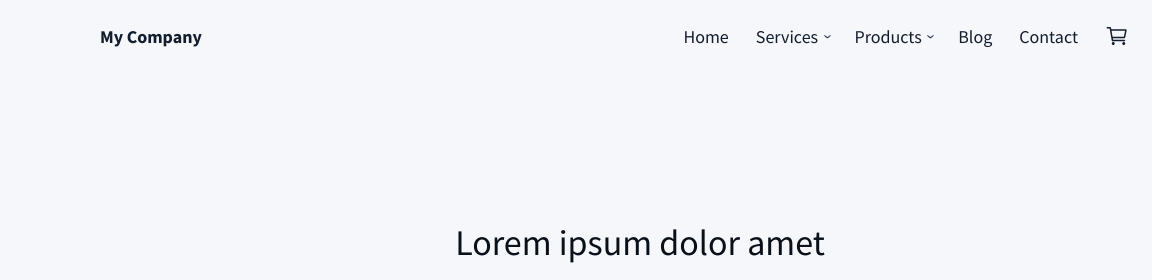
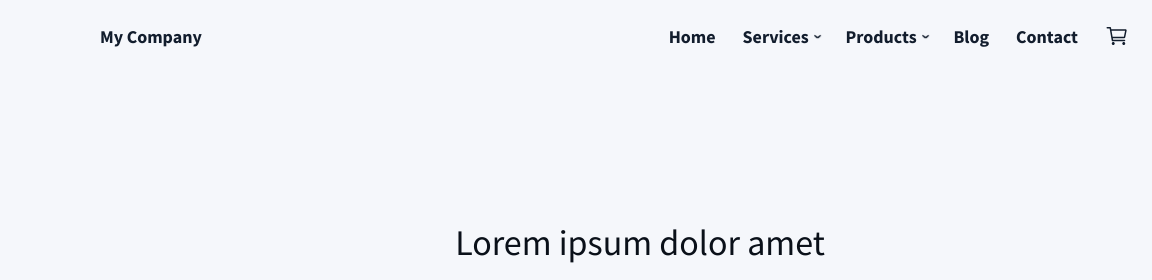
Before and after one commit to abelbrencsan/base-page, a plain HTML site: page index.html in a window 1280 px wide. Shown: the top 280 px of the page, 0-1152 px from the left. Drawn offline with Linux system fonts and the light colour scheme.

Commit message:
Update code

```diff
--- a/assets/css/base/variables.css
+++ b/assets/css/base/variables.css
@@ -54,10 +54,11 @@
 	--nav-font-family: "Source Sans Pro", sans-serif;
 
 	/* Font weights */
-	--base-font-weight: --normal-font-weight;
-	--fixed-font-weight: --normal-font-weight;
-	--heading-font-weight: --bold-font-weight;
-	--nav-font-weight: --bold-font-weight;
+	--base-font-weight: var(--normal-font-weight);
+	--fixed-font-weight: var(--normal-font-weight);
+	--heading-font-weight: var(--normal-font-weight);
+	--subheading-font-weight: var(--normal-font-weight);
+	--nav-font-weight: var(--bold-font-weight);
 
 	/* Font line heights */
 	--base-line-height: 1.5;
--- a/assets/css/components/header.css
+++ b/assets/css/components/header.css
@@ -9,6 +9,7 @@ header.header {
 
 	p {
 		color: var(--fg-bold-color);
+		font-weight: var(--subheading-font-weight);
 		margin: calc(var(--heading-margin) * -1) 0 var(--heading-margin) 0;
 	}
 
--- a/assets/css/components/tab.css
+++ b/assets/css/components/tab.css
@@ -21,6 +21,7 @@ div.tab {
 			color: var(--fg-light-color);
 			cursor: pointer;
 			flex: 1;
+			font-weight: var(--bold-font-weight);
 			max-width: 8rem;
 			padding: 0.75rem;
 			text-align: center;
```
